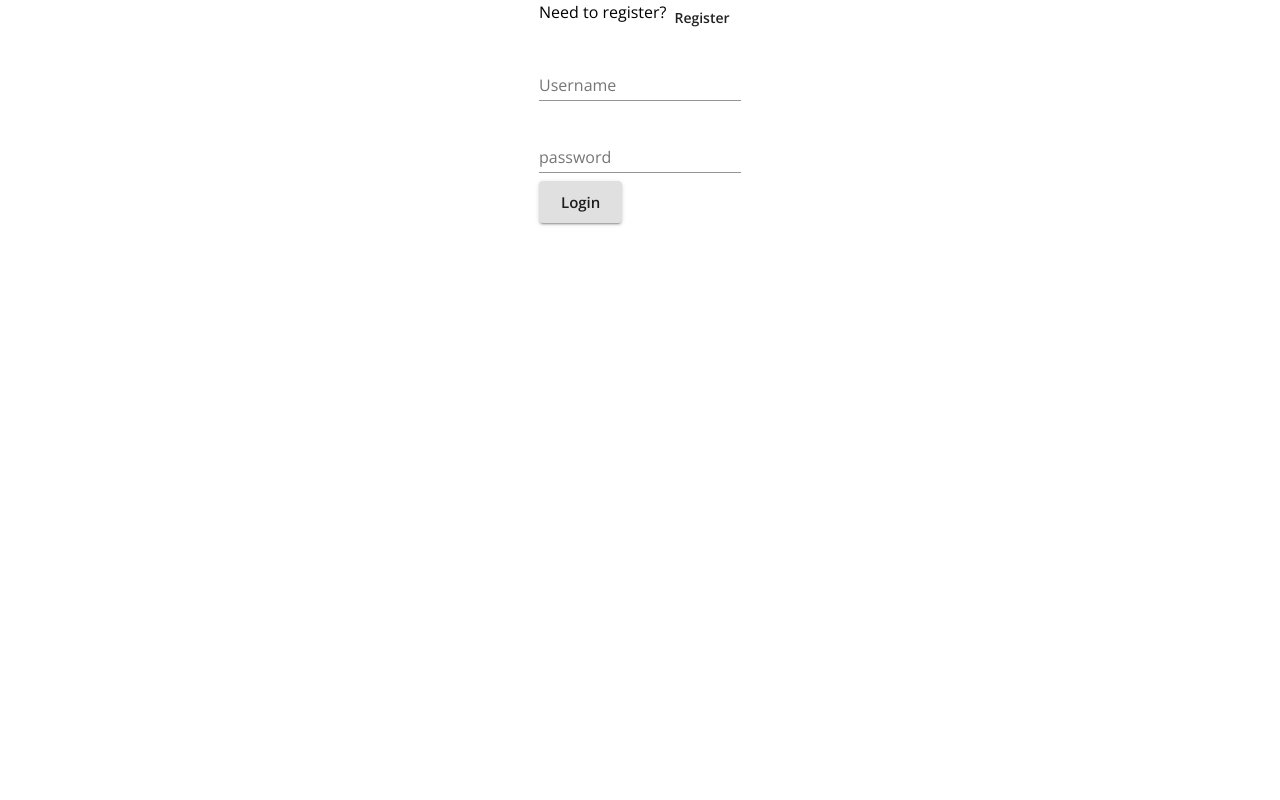
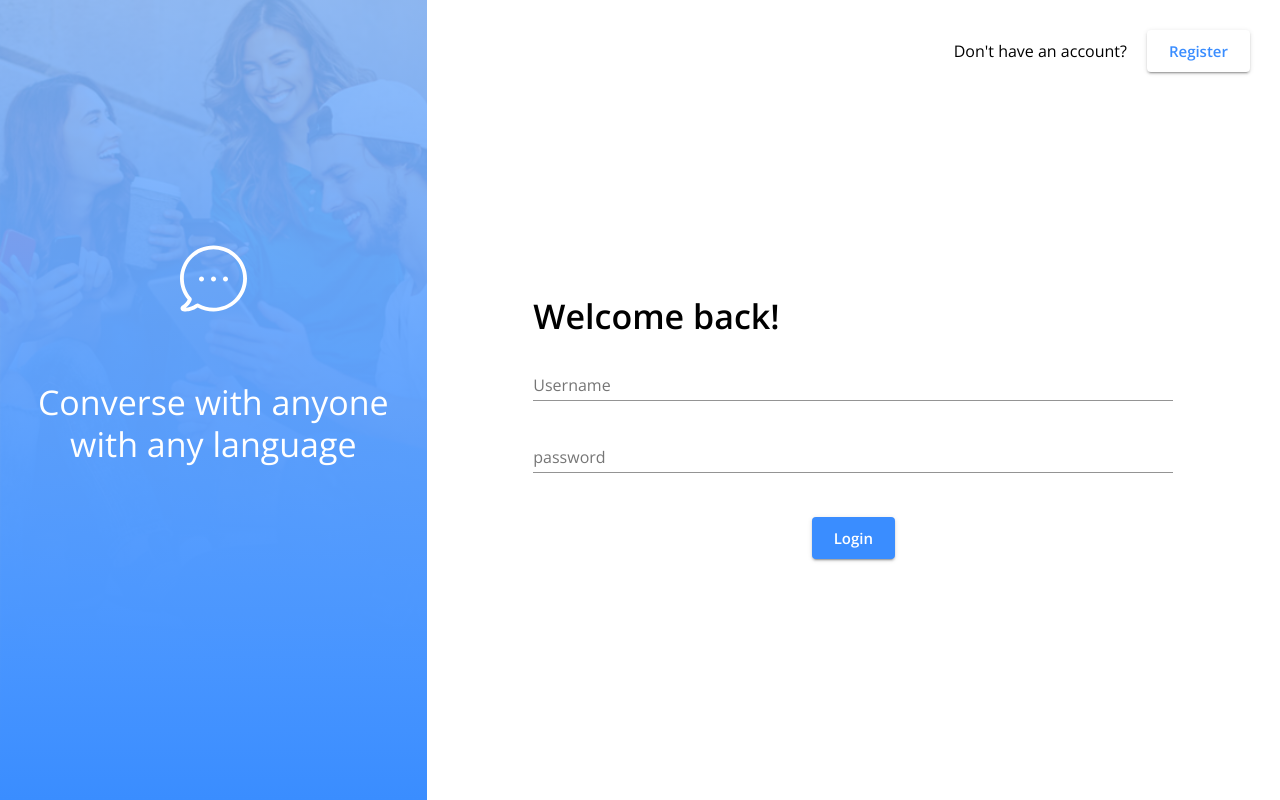
Before and after one commit to Maia-Sason/LiveChatApp, a React (Create React App) app in the folder client/: page /login in a window 1280 px wide. Built offline with nearby package versions, Linux system fonts and the light colour scheme; no server answers.

Commit message:
Changed styles for login/register

```diff
--- a/client/public/index.html
+++ b/client/public/index.html
@@ -9,6 +9,7 @@
     -->
 
     <link rel="manifest" href="%PUBLIC_URL%/manifest.json" />
+
     <link
       href="https://fonts.googleapis.com/css2?family=Open+Sans:wght@400;600&display=swap|Material+Icons"
       rel="stylesheet"
--- a/client/src/App.js
+++ b/client/src/App.js
@@ -1,5 +1,5 @@
 import React from "react";
-import { MuiThemeProvider } from "@material-ui/core";
+import { ThemeProvider } from "@material-ui/core";
 import { BrowserRouter } from "react-router-dom";
 import { Provider } from "react-redux";
 import store from "./store";
@@ -10,11 +10,11 @@ import Routes from "./routes";
 function App() {
   return (
     <Provider store={store}>
-      <MuiThemeProvider theme={theme}>
+      <ThemeProvider theme={theme}>
         <BrowserRouter>
           <Routes />
         </BrowserRouter>
-      </MuiThemeProvider>
+      </ThemeProvider>
     </Provider>
   );
 }
--- /dev/null
+++ b/client/src/Layout.js
@@ -0,0 +1,28 @@
+import React from "react";
+import { Redirect, useHistory } from "react-router-dom";
+import { connect } from "react-redux";
+import { Grid, Box, makeStyles } from "@material-ui/core";
+
+import HeroImage from "./components/HeroImage/HeroImage";
+
+const useStyles = makeStyles((theme) => ({
+  root: {
+    height: "100vh",
+  },
+}));
+
+const Layout = ({ children }) => {
+  const classes = useStyles();
+  return (
+    <Grid container className={classes.root}>
+      <Grid item sx={0} sm={4}>
+        <HeroImage />
+      </Grid>
+      <Grid item xs={12} sm={8}>
+        {children}
+      </Grid>
+    </Grid>
+  );
+};
+
+export default Layout;
--- a/client/src/Login.js
+++ b/client/src/Login.js
@@ -8,10 +8,53 @@ import {
   Button,
   FormControl,
   TextField,
+  makeStyles,
 } from "@material-ui/core";
+
 import { login } from "./store/utils/thunkCreators";
 
+const useStyles = makeStyles((theme) => ({
+  root: {
+    height: "100vh",
+  },
+  header: {
+    fontWeight: "bold",
+  },
+  registerContainer: {
+    padding: "10px",
+    paddingTop: "30px",
+    justifyContent: "flex-end",
+    whiteSpace: "no-wrap",
+    display: "flex",
+  },
+  spacing: {
+    paddingLeft: "20px",
+    paddingRight: "20px",
+  },
+  textTop: {
+    paddingTop: "9px",
+  },
+  button: {
+    color: "#3A8DFF",
+    background: "white",
+  },
+  formWidth: {
+    width: "50vw",
+  },
+  form: {
+    width: "100%",
+  },
+  login: {
+    backgroundColor: "#3A8DFF",
+    color: "white",
+  },
+  loginContainer: {
+    padding: "20px",
+  },
+}));
+
 const Login = (props) => {
+  const classes = useStyles();
   const history = useHistory();
   const { user, login } = props;
 
@@ -28,16 +71,47 @@ const Login = (props) => {
   }
 
   return (
-    <Grid container justify="center">
-      <Box>
-        <Grid container item>
-          <Typography>Need to register?</Typography>
-          <Button onClick={() => history.push("/register")}>Register</Button>
+    <Grid
+      className={classes.root}
+      container
+      direction="row"
+      JustifyContent="space-around"
+    >
+      <Grid item container xs={12} justifyContent="flex-end">
+        <Grid item xs={12} sm={7}>
+          <Box className={classes.registerContainer}>
+            <Typography className={classes.textTop}>
+              Don't have an account?
+            </Typography>
+            <Box className={classes.spacing}>
+              <Button
+                elevation={10}
+                size={"large"}
+                className={classes.button}
+                variant="contained"
+                onClick={() => history.push("/register")}
+              >
+                Register
+              </Button>
+            </Box>
+          </Box>
         </Grid>
+      </Grid>
+
+      <Grid container item justifyContent="center" xs={12}>
+        <Grid item>
+          <Box className={classes.formWidth}>
             <form onSubmit={handleLogin}>
               <Grid>
+                <Typography variant="h4" className={classes.header}>
+                  Welcome back!
+                </Typography>
                 <Grid>
-              <FormControl margin="normal" required>
+                  <FormControl
+                    margin="normal"
+                    required
+                    className={classes.form}
+                  >
                     <TextField
                       aria-label="username"
                       label="Username"
@@ -46,7 +120,7 @@ const Login = (props) => {
                     />
                   </FormControl>
                 </Grid>
-            <FormControl margin="normal" required>
+                <FormControl margin="normal" required className={classes.form}>
                   <TextField
                     label="password"
                     aria-label="password"
@@ -54,14 +128,28 @@ const Login = (props) => {
                     name="password"
                   />
                 </FormControl>
-            <Grid>
-              <Button type="submit" variant="contained" size="large">
+                <FormControl margin="normal" required className={classes.form}>
+                  <Grid
+                    item
+                    container
+                    justifyContent="center"
+                    className={classes.loginContainer}
+                  >
+                    <Button
+                      type="submit"
+                      variant="contained"
+                      size="large"
+                      className={classes.login}
+                    >
                       Login
                     </Button>
                   </Grid>
+                </FormControl>
               </Grid>
             </form>
           </Box>
+        </Grid>
+      </Grid>
     </Grid>
   );
 };
--- a/client/src/Signup.js
+++ b/client/src/Signup.js
@@ -9,13 +9,57 @@ import {
   FormControl,
   TextField,
   FormHelperText,
+  makeStyles,
 } from "@material-ui/core";
+
 import { register } from "./store/utils/thunkCreators";
+
+const useStyles = makeStyles((theme) => ({
+  root: {
+    height: "100vh",
+  },
+  header: {
+    fontWeight: "bold",
+  },
+  registerContainer: {
+    padding: "10px",
+    paddingTop: "30px",
+    justifyContent: "flex-end",
+    whiteSpace: "no-wrap",
+    display: "flex",
+  },
+  spacing: {
+    paddingLeft: "20px",
+    paddingRight: "20px",
+  },
+  textTop: {
+    paddingTop: "9px",
+  },
+  button: {
+    color: "#3A8DFF",
+    background: "white",
+  },
+  formWidth: {
+    width: "50vw",
+  },
+  form: {
+    width: "100%",
+  },
+  login: {
+    backgroundColor: "#3A8DFF",
+    color: "white",
+  },
+  loginContainer: {
+    padding: "20px",
+  },
+}));
 
 const Login = (props) => {
   const history = useHistory();
   const { user, register } = props;
   const [formErrorMessage, setFormErrorMessage] = useState({});
+
+  const classes = useStyles();
 
   const handleRegister = async (event) => {
     event.preventDefault();
@@ -37,16 +81,40 @@ const Login = (props) => {
   }
 
   return (
-    <Grid container justify="center">
-      <Box>
-        <Grid container item>
-          <Typography>Need to log in?</Typography>
-          <Button onClick={() => history.push("/login")}>Login</Button>
+    <Grid
+      className={classes.root}
+      container
+      direction="row"
+      JustifyContent="space-around"
+    >
+      <Grid item container xs={12} justifyContent="flex-end">
+        <Grid item xs={12} sm={7}>
+          <Box className={classes.registerContainer}>
+            <Typography className={classes.textTop}>Need to log in?</Typography>
+            <Box className={classes.spacing}>
+              <Button
+                className={classes.button}
+                size={"large"}
+                variant="contained"
+                onClick={() => history.push("/login")}
+              >
+                Login
+              </Button>
+            </Box>
+          </Box>
         </Grid>
+      </Grid>
+
+      <Grid container item justifyContent="center" xs={12}>
+        <Grid item>
+          <Box className={classes.formWidth}>
             <form onSubmit={handleRegister}>
               <Grid>
+                <Typography variant="h4" className={classes.header}>
+                  Create an account.
+                </Typography>
                 <Grid>
-              <FormControl>
+                  <FormControl margin="normal" className={classes.form}>
                     <TextField
                       aria-label="username"
                       label="Username"
@@ -57,7 +125,7 @@ const Login = (props) => {
                   </FormControl>
                 </Grid>
                 <Grid>
-              <FormControl>
+                  <FormControl margin="normal" className={classes.form}>
                     <TextField
                       label="E-mail address"
                       aria-label="e-mail address"
@@ -68,7 +136,11 @@ const Login = (props) => {
                   </FormControl>
                 </Grid>
                 <Grid>
-              <FormControl error={!!formErrorMessage.confirmPassword}>
+                  <FormControl
+                    margin="normal"
+                    error={!!formErrorMessage.confirmPassword}
+                    className={classes.form}
+                  >
                     <TextField
                       aria-label="password"
                       label="Password"
@@ -83,7 +155,11 @@ const Login = (props) => {
                   </FormControl>
                 </Grid>
                 <Grid>
-              <FormControl error={!!formErrorMessage.confirmPassword}>
+                  <FormControl
+                    margin="normal"
+                    error={!!formErrorMessage.confirmPassword}
+                    className={classes.form}
+                  >
                     <TextField
                       label="Confirm Password"
                       aria-label="confirm password"
@@ -97,12 +173,28 @@ const Login = (props) => {
                     </FormHelperText>
                   </FormControl>
                 </Grid>
-            <Button type="submit" variant="contained" size="large">
+                <FormControl margin="normal" required className={classes.form}>
+                  <Grid
+                    item
+                    container
+                    justifyContent="center"
+                    className={classes.loginContainer}
+                  >
+                    <Button
+                      type="submit"
+                      variant="contained"
+                      size="large"
+                      className={classes.login}
+                    >
                       Create
                     </Button>
                   </Grid>
+                </FormControl>
+              </Grid>
             </form>
           </Box>
+        </Grid>
+      </Grid>
     </Grid>
   );
 };
--- /dev/null
+++ b/client/src/components/HeroImage/HeroImage.js
@@ -0,0 +1,62 @@
+import React from "react";
+import { makeStyles } from "@material-ui/core/styles";
+import { Box, Typography, Grid } from "@material-ui/core";
+import Image from "../../resources/images/bg-img.png";
+import { ReactComponent as SVG } from "../../resources/images/bubble.svg";
+import "./hero.css";
+
+const useStyles = makeStyles((theme) => ({
+  main: {
+    backgroundImage: `url(${Image})`,
+    height: "100vh",
+    width: "100%",
+    backgroundSize: "cover",
+  },
+  inner: {
+    height: "100vh",
+    width: "100%",
+    display: "flex",
+    justifyContent: "center",
+    alignItems: "center",
+    background:
+      "linear-gradient(to top, #3A8DFF 0%,rgba(134, 185, 255, .85) 100%)",
+  },
+  text: {
+    color: "white",
+    display: "flex",
+    flexDirection: "column",
+    textAlign: "center",
+    fontWeight: 600,
+    whiteSpace: "no-wrap",
+  },
+  logo: {
+    paddingBottom: "40px",
+    display: "flex",
+    justifyContent: "center",
+  },
+  padding: {
+    paddingBottom: "90px",
+  },
+}));
+
+const HeroImage = () => {
+  const classes = useStyles();
+  return (
+    <Box className={classes.main}>
+      <Box className={classes.inner}>
+        <Box className={classes.padding}>
+          <Box className={classes.logo}>
+            <SVG height="6em"></SVG>
+          </Box>
+          <Box className={classes.text}>
+            <Typography variant="h4">
+              Converse with anyone with any language
+            </Typography>
+          </Box>
+        </Box>
+      </Box>
+    </Box>
+  );
+};
+
+export default HeroImage;
--- /dev/null
+++ b/client/src/components/HeroImage/hero.css
@@ -0,0 +1 @@
+@import url("https://fonts.googleapis.com/css2?family=Open+Sans:wght@400;600&display=swap");
--- a/client/src/routes.js
+++ b/client/src/routes.js
@@ -5,6 +5,7 @@ import { fetchUser } from "./store/utils/thunkCreators";
 import Signup from "./Signup.js";
 import Login from "./Login.js";
 import { Home, SnackbarError } from "./components";
+import Layout from "./Layout";
 
 const Routes = (props) => {
   const { user, fetchUser } = props;
@@ -41,8 +42,10 @@ const Routes = (props) => {
         />
       )}
       <Switch>
-        <Route path="/login" component={Login} />
-        <Route path="/register" component={Signup} />
+        <Layout>
+          <Route path="/login" component={Login} />
+          <Route path="/register" component={Signup} />
+        </Layout>
         <Route
           exact
           path="/"
--- a/client/src/themes/theme.js
+++ b/client/src/themes/theme.js
@@ -1,24 +1,24 @@
-import { createMuiTheme } from "@material-ui/core";
+import { createTheme } from "@material-ui/core";
 
-export const theme = createMuiTheme({
+export const theme = createTheme({
   typography: {
     fontFamily: "Open Sans, sans-serif",
     fontSize: 14,
     button: {
       textTransform: "none",
       letterSpacing: 0,
-      fontWeight: "bold"
-    }
+      fontWeight: "bold",
+    },
   },
   overrides: {
     MuiInput: {
       input: {
-        fontWeight: "bold"
-      }
-    }
+        fontWeight: "bold",
+      },
+    },
   },
   palette: {
     primary: { main: "#3A8DFF" },
-    secondary: { main: "#B0B0B0" }
-  }
+    secondary: { main: "#B0B0B0" },
+  },
 });
```
Also changed, not shown: client/src/resources/images/bg-img.png (added), client/src/resources/images/bubble.svg (added). Lines whose indentation alone changed are shown as unchanged.
